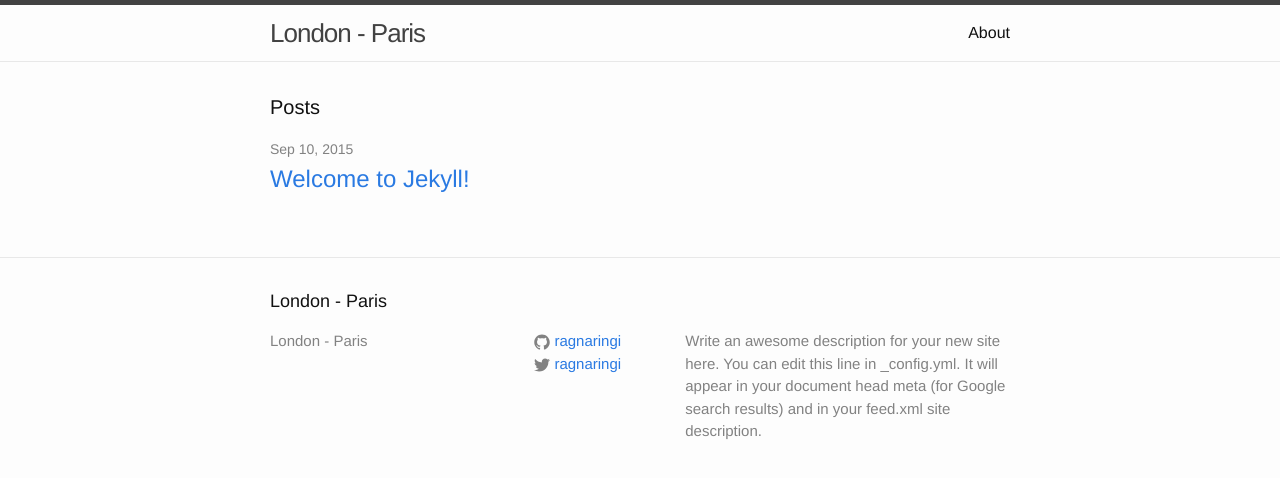
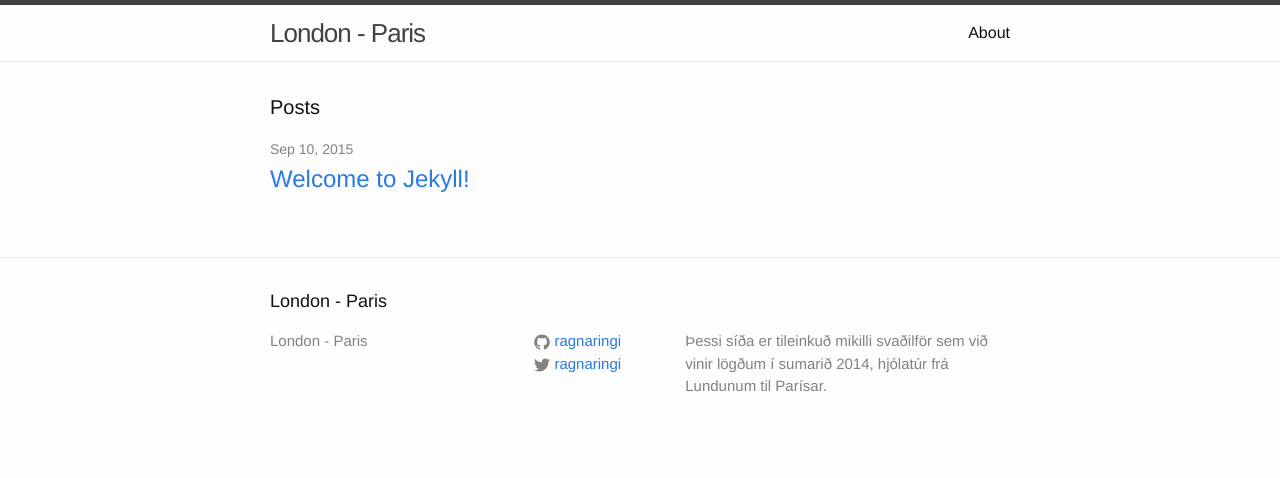
Before and after one commit to ragnaringi/london-paris, a Jekyll site: the page built from index.html, in a window 1280 px wide. Shown: the top 478 px of the page. Built offline with Jekyll 4.4.1, drawn with Linux system fonts in a browser that asks for light colours.

Commit message:
description

```diff
--- a/_config.yml
+++ b/_config.yml
@@ -1,9 +1,7 @@
 # Site settings
 title: London - Paris
 description: > # this means to ignore newlines until "baseurl:"
-  Write an awesome description for your new site here. You can edit this
-  line in _config.yml. It will appear in your document head meta (for
-  Google search results) and in your feed.xml site description.
+  Þessi síða er tileinkuð mikilli svaðilför sem við vinir lögðum í sumarið 2014, hjólatúr frá Lundunum til Parísar.
 baseurl: "/london-paris" # the subpath of your site, e.g. /blog/
 url: "http://ragnaringi.github.com/london-paris" # the base hostname & protocol for your site
 twitter_username: ragnaringi
```
